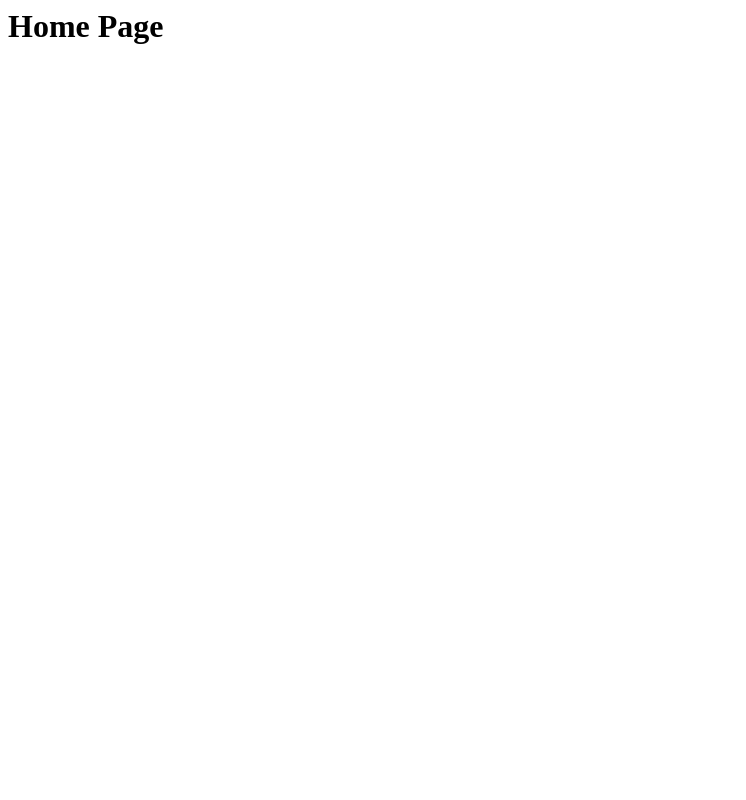
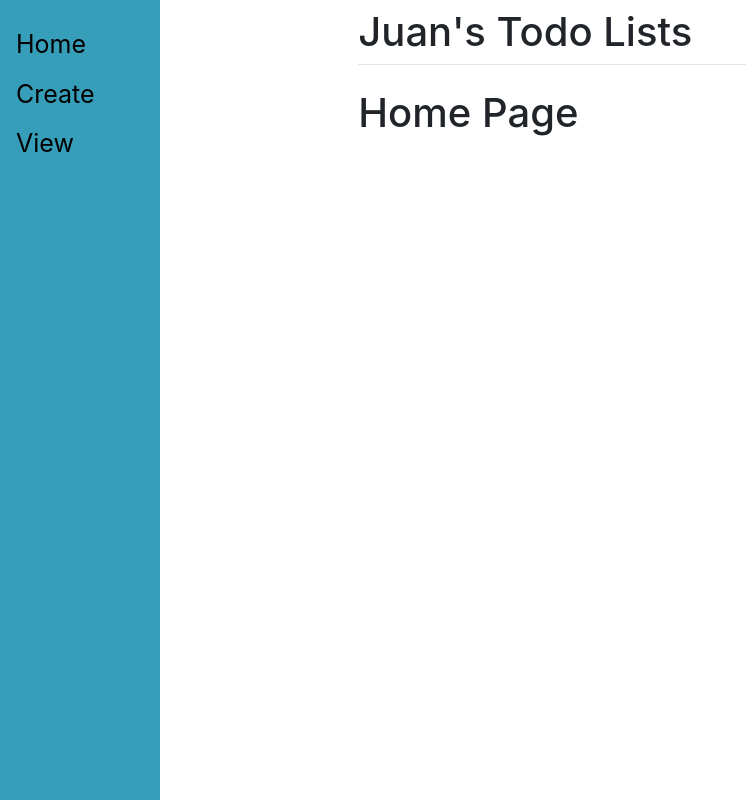
Before and after one commit to Juansu01/self-learning, a Django app: page / in a window 1280 px wide. Before the commit the part shown is almost empty. Shown: the whole page, without its empty margins (0-746 px from the left). Run offline with Django 4.2, Linux system fonts and the light colour scheme; parts of the project's set-up code (start-up, migrations or seed data) failed here and were passed over.

Commit message:
Adding bootstrap and a navbar on the left side of my page

```diff
--- a/python/django/mysite/main/templates/main/base.html
+++ b/python/django/mysite/main/templates/main/base.html
@@ -1,11 +1,65 @@
+<!doctype html>
 <html>
 <head>
+    <style type="text/css">
+        .sidenav {
+            height: 100%;
+            width: 160px;
+            position: fixed;
+            z-index: 1;
+            top: 0;
+            left: 0;
+            background-color: rgb(54, 158, 184);
+            overflow-x: hidden;
+            padding-top: 20px;
+        }
+
+        .sidenav a {
+            padding: 6px 8px 6px 16px;
+            text-decoration: none;
+            font-size: 25px;
+            color: #000000;
+            display: block;
+        }
+
+        .sidenav a:hover {
+            color: #f1f1f1;
+        }
+
+        .main {
+            margin-left: 160px;
+            padding: 0px 10px;
+        }
+
+    </style>
+
+
+    <meta charset="utf-8">
+    <meta name="viewport" content="width=device-width, initial-scale=1, shrink-to-fit=no">
+    <link rel="stylesheet" href="https://cdn.jsdelivr.net/npm/bootstrap@4.3.1/dist/css/bootstrap.min.css" integrity="sha384-ggOyR0iXCbMQv3Xipma34MD+dH/1fQ784/j6cY/iJTQUOhcWr7x9JvoRxT2MZw1T" crossorigin="anonymous">
+
     <title>{% block title %}Juan's Site{% endblock %}</title>
 </head>
+
 <body>
-    <div id="content", name="content">
-    {% block content %}
-    {% endblock %}
+    <div class="sidenav">
+        <a href="/home">Home</a>
+        <a href="/create">Create</a>
+        <a href="/2">View</a>
     </div>
+    <div id="content", name="content", class="main">
+        <div class="row justify-content-center">
+            <div class="col-8">
+                <h1 class="mt-2">Juan's Todo Lists</h1>
+                <hr class="mt-0 mb-4">
+                {% block content %}
+                {% endblock %}
+            </div>
+        </div>
+    </div>
+
+    <script src="https://code.jquery.com/jquery-3.3.1.slim.min.js" integrity="sha384-q8i/X+965DzO0rT7abK41JStQIAqVgRVzpbzo5smXKp4YfRvH+8abtTE1Pi6jizo" crossorigin="anonymous"></script>
+    <script src="https://cdn.jsdelivr.net/npm/popper.js@1.14.7/dist/umd/popper.min.js" integrity="sha384-UO2eT0CpHqdSJQ6hJty5KVphtPhzWj9WO1clHTMGa3JDZwrnQq4sF86dIHNDz0W1" crossorigin="anonymous"></script>
+    <script src="https://cdn.jsdelivr.net/npm/bootstrap@4.3.1/dist/js/bootstrap.min.js" integrity="sha384-JjSmVgyd0p3pXB1rRibZUAYoIIy6OrQ6VrjIEaFf/nJGzIxFDsf4x0xIM+B07jRM" crossorigin="anonymous"></script>
 </body>
 </html>
```
